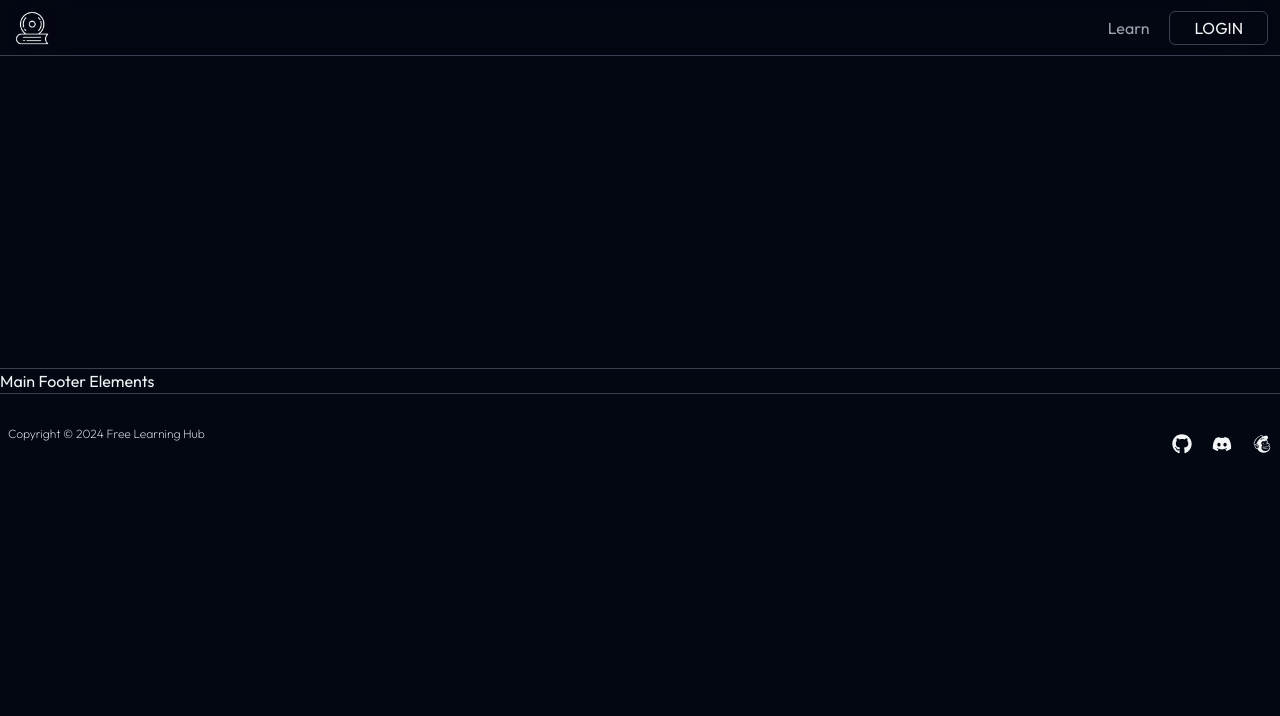
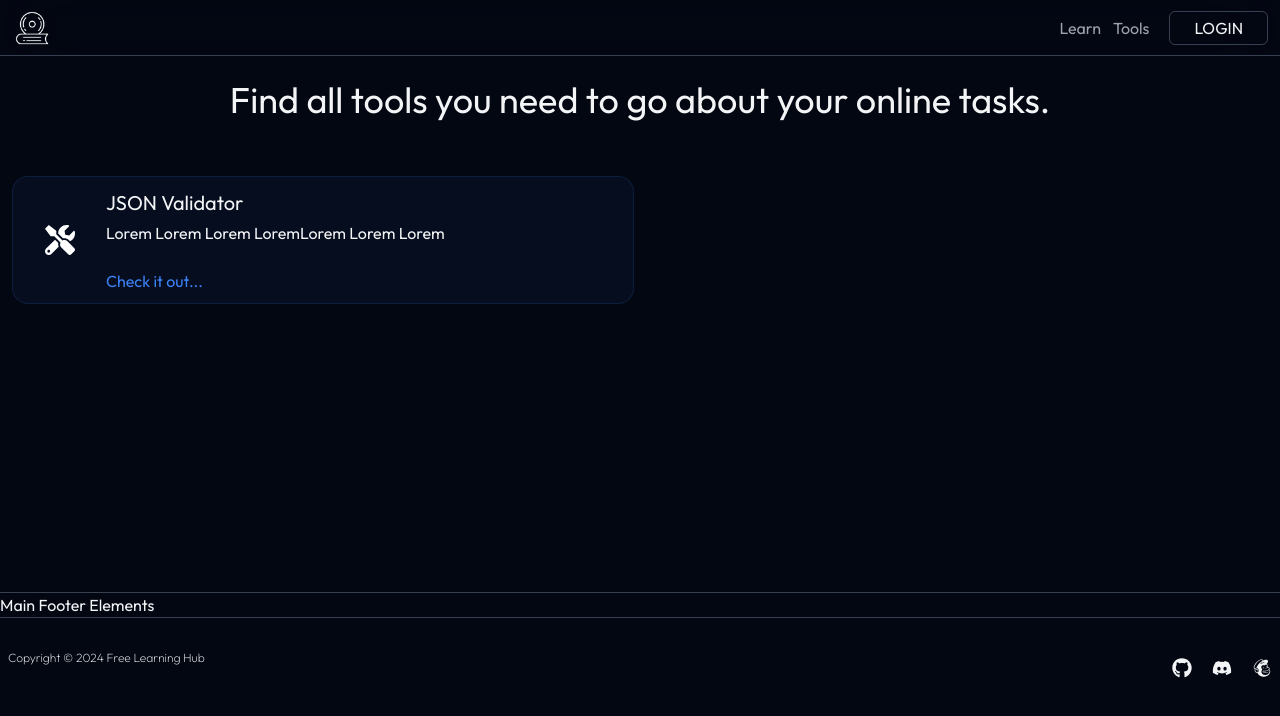
Before and after one commit to ahmednule/Free-Learning-Hub, a React (Vite) app in the folder client/: page /#/tools in a window 1280 px wide. Shown: the top 716 px of the page. Built offline with nearby package versions, Linux system fonts and the light colour scheme; sample sign-in values are in the browser's storage.

Commit message:
Add json validator route and page

```diff
--- a/client/package.json
+++ b/client/package.json
@@ -10,6 +10,7 @@
     "preview": "vite preview"
   },
   "dependencies": {
+    "@monaco-editor/react": "^4.6.0",
     "axios": "^1.6.8",
     "firebase": "^10.11.1",
     "js-cookie": "^3.0.5",
--- a/client/src/App.jsx
+++ b/client/src/App.jsx
@@ -13,7 +13,8 @@ const Learn = React.lazy(() => import('./Pages/Learn'));
 const Profile = React.lazy(() => import('./Pages/Profile'));
 const Register = React.lazy(() => import('./Components/Modules/Register'));
 const Wrapper = React.lazy(() => import('./Learn/ModuleOne/Wrapper'));
-const Editor = React.lazy(() => import('./Pages/Editor'));
+const Tools = React.lazy(() => import('./Pages/Tools'));
+// const Editor = React.lazy(() => import('./Pages/Editor'));
 
 const App = () => {
   return (
@@ -34,7 +35,8 @@ const App = () => {
             <Route path="/learn/register/:moduleID" element={<Register />} />
             <Route path="/profile" element={<Profile />} />
             <Route path="/learn/html-css/:lessonID" element={<Wrapper />} />
-            <Route path='/code-editor' element={<Editor />} />
+            <Route path="/tools" element={<Tools />} />
+            {/* <Route path='/code-editor' element={<Editor />} /> */}
           </Routes>
         </Suspense>
       </div>
@@ -43,6 +45,6 @@ const App = () => {
       </div>
     </HashRouter>
   );
-};
+}
 
 export default App;
--- a/client/src/Components/General/Header.jsx
+++ b/client/src/Components/General/Header.jsx
@@ -33,6 +33,9 @@ const Header = () => {
             <span className='text-gray-400 hover:text-gray-200 hover:scale-105 duration-200 cursor-pointer'>
               <Link to={'/learn'}>Learn</Link>
             </span>
+            <span className='text-gray-400 hover:text-gray-200 hover:scale-105 duration-200 cursor-pointer'>
+              <Link to={'/tools'}>Tools</Link>
+            </span>
           </div>
           {
             isLoggedIn ? (
--- /dev/null
+++ b/client/src/Pages/Tools.jsx
@@ -0,0 +1,38 @@
+import { FaAngleRight, FaTools } from "react-icons/fa";
+import { Link } from "react-router-dom";
+
+const Tools = () => {
+	const toolsCollection = [
+		{
+			id: 1,
+			name: 'JSON Validator',
+			link: '/tools/json-validator',
+			description: 'Lorem Lorem Lorem LoremLorem Lorem Lorem'
+		}
+	]
+
+  return (
+    <div>
+      <h1 className="font-xl md:text-2xl lg:text-4xl text-center">Find all tools you need to go about your online tasks.</h1>
+			<div className="grid lg:grid-cols-2 gap-3 mt-14 mb-36">
+				{toolsCollection.map((tool) => (
+					<div key={tool.id} className="flex group w-full h-32 bg-blue-500/5 border border-blue-500/15 rounded-2xl hover:bg-blue-500/10 hover:border-blue-500/20 duration-200">
+						<div className="flex-[0.15] flex h-full text-white items-center justify-center">
+							<FaTools size={30} />
+						</div>
+						<div className="flex-[0.85]">
+							<h4 className="text-base md:text-xl mt-3">{tool.name}</h4>
+							<p className="mt-1 mb-6">{tool.description}</p>
+							<Link to={tool.link} className="text-blue-500 hover:text-bl duration-200 flex gap-3 items-center">
+								<span>Check it out...</span>
+								<FaAngleRight className="text-white mt[1px] hidden group-hover:block duration-200" />
+							</Link>
+						</div>
+					</div>
+				))}
+			</div>
+		</div>
+  );
+}
+
+export default Tools;
```
Also changed, not shown: client/src/Learn/ModuleOne/LessonFive/Tutorial.jsx (+0 -10 lines), 1 other file (tests, documents, lock files or other folders).
